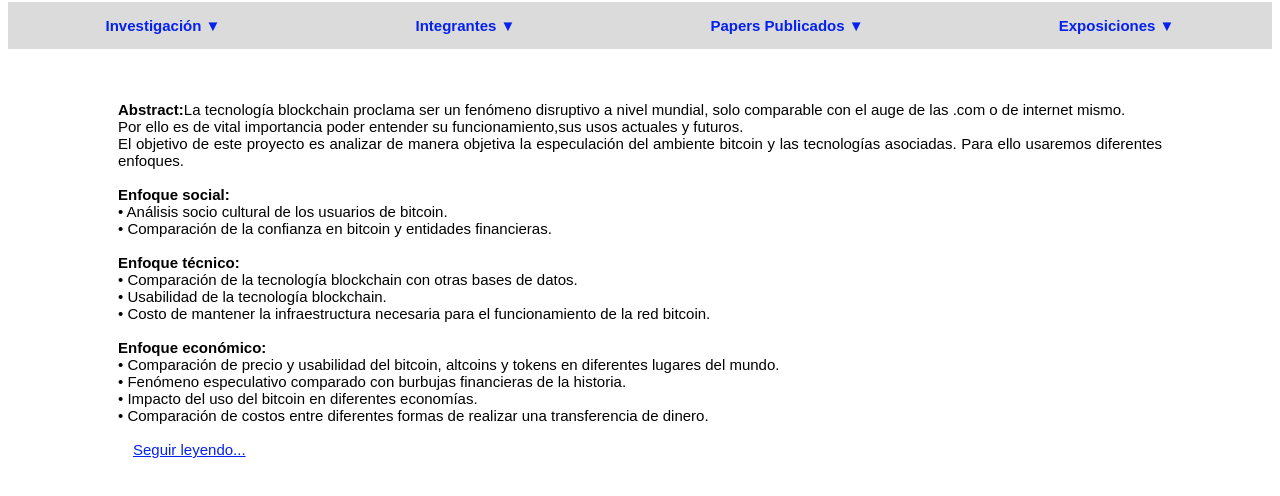
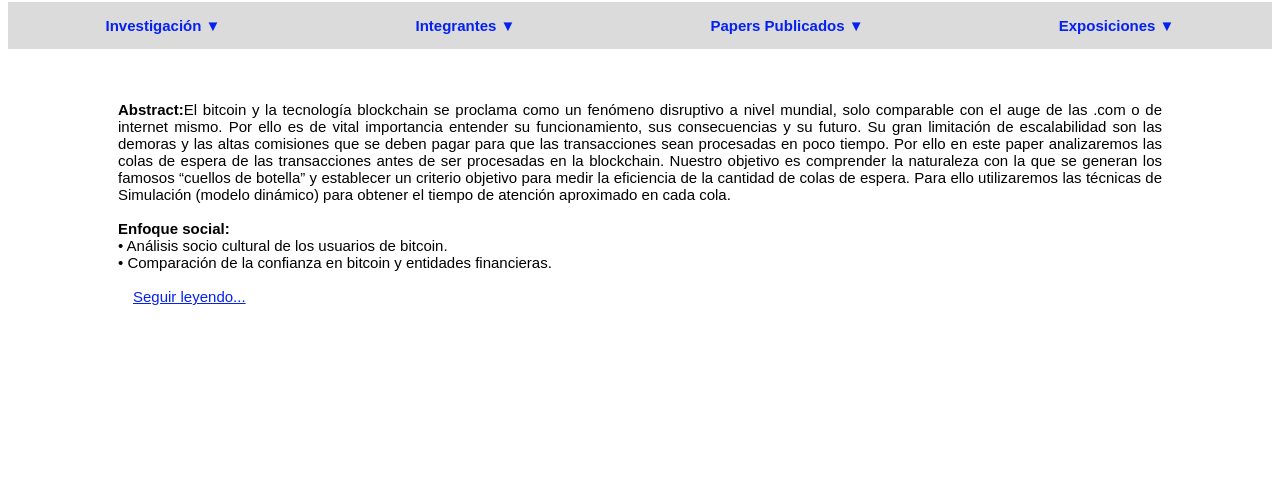
Before and after one commit to blockchainpaper/blockchainpaper.github.io, a plain HTML site: page index.html in a window 1280 px wide. Shown: the part 144-640 px from the top of the page. Drawn offline with Linux system fonts and the light colour scheme.

Commit message:
Update index.html

```diff
--- a/index.html
+++ b/index.html
@@ -70,23 +70,19 @@
 
 
       <div class = "texto">
-        <b><strong><br/>Abstract:</strong></b>La tecnología blockchain proclama ser un fenómeno disruptivo a nivel mundial, solo comparable con el auge de las .com o de internet mismo. <br/>Por ello es de vital importancia poder entender su funcionamiento,sus usos actuales y futuros.<br/>
-            El objetivo de este proyecto es analizar de manera objetiva  la especulación del ambiente bitcoin y las tecnologías asociadas. Para ello usaremos diferentes enfoques.<br/>
+        <b><strong><br/>Abstract:</strong></b>El bitcoin y la tecnología blockchain se proclama como un
+        fenómeno disruptivo a nivel mundial, solo comparable con el auge de las .com o de internet mismo.
+        Por ello es de vital importancia  entender su funcionamiento, sus consecuencias y su futuro.
+        Su gran limitación de escalabilidad son las demoras y las altas comisiones que se deben pagar
+        para que las transacciones sean procesadas en poco tiempo. Por ello en este paper analizaremos
+        las colas de espera de las transacciones antes de ser procesadas en la blockchain. Nuestro objetivo
+        es comprender la naturaleza con la que se generan los famosos “cuellos de botella” y establecer un
+        criterio objetivo para medir la eficiencia de la cantidad de colas de espera. Para ello utilizaremos
+        las técnicas de Simulación (modelo dinámico) para obtener el tiempo de atención aproximado en cada cola.<br/>
 
             <br/><strong> Enfoque social:</br> </strong>
             &#8226; Análisis socio cultural de los usuarios de bitcoin.<br/>
             &#8226; Comparación de la confianza en bitcoin y entidades financieras.<br/>
-
-            <br/><strong>    Enfoque técnico:</br></strong>
-            &#8226; Comparación de la tecnología blockchain con otras bases de datos.</br>
-            &#8226; Usabilidad de la tecnología blockchain.</br>
-            &#8226; Costo de mantener la infraestructura necesaria para el funcionamiento de la red bitcoin.</br>
-
-            <br/><strong>   Enfoque económico:</br></strong>
-            &#8226; Comparación de precio y usabilidad del bitcoin, altcoins y tokens en diferentes lugares del mundo.<br/>
-            &#8226; Fenómeno especulativo comparado con burbujas financieras de la historia.<br/>
-            &#8226; Impacto del uso del bitcoin en diferentes economías.<br/>
-            &#8226; Comparación de costos entre diferentes formas de realizar una transferencia de dinero.<br/>
 
           </br><a class="body-link" href="https://morsamatias.github.io">Seguir leyendo...</a>
 
```
